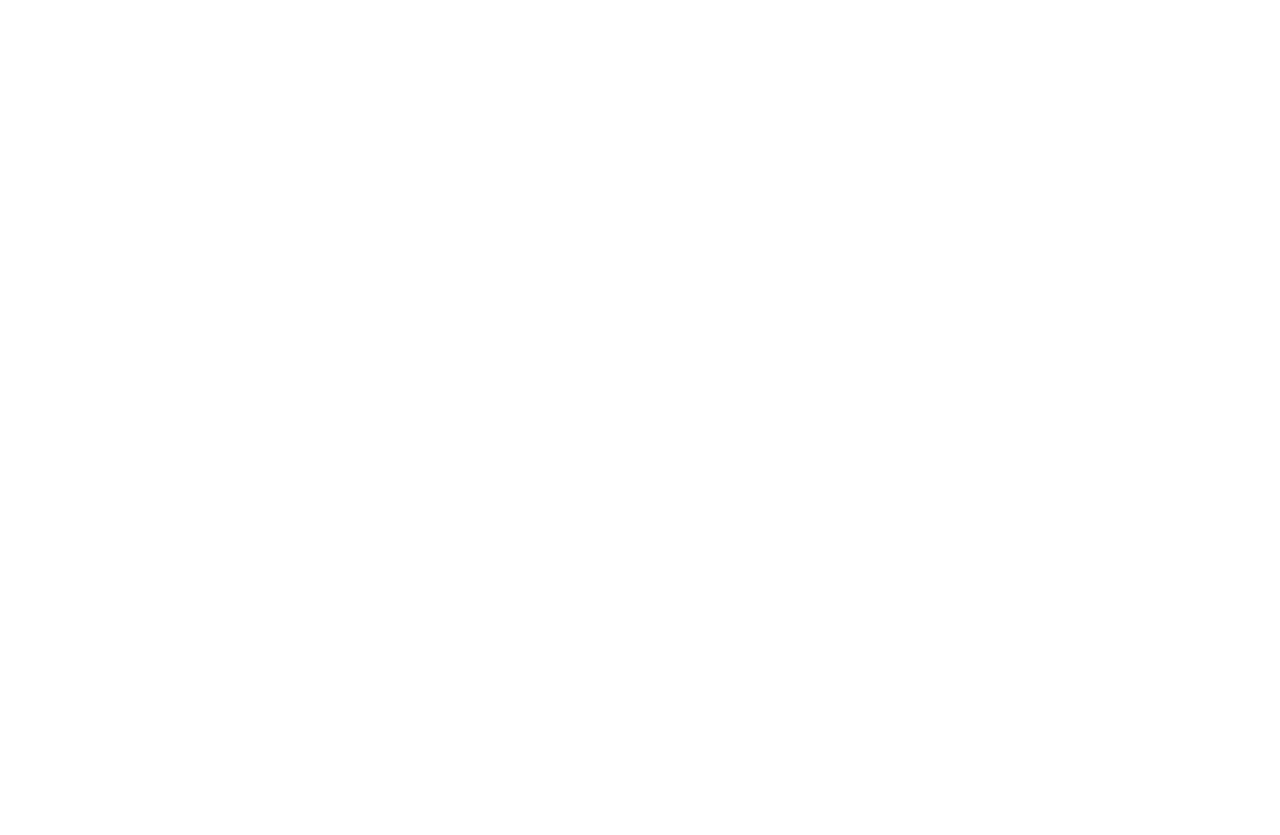
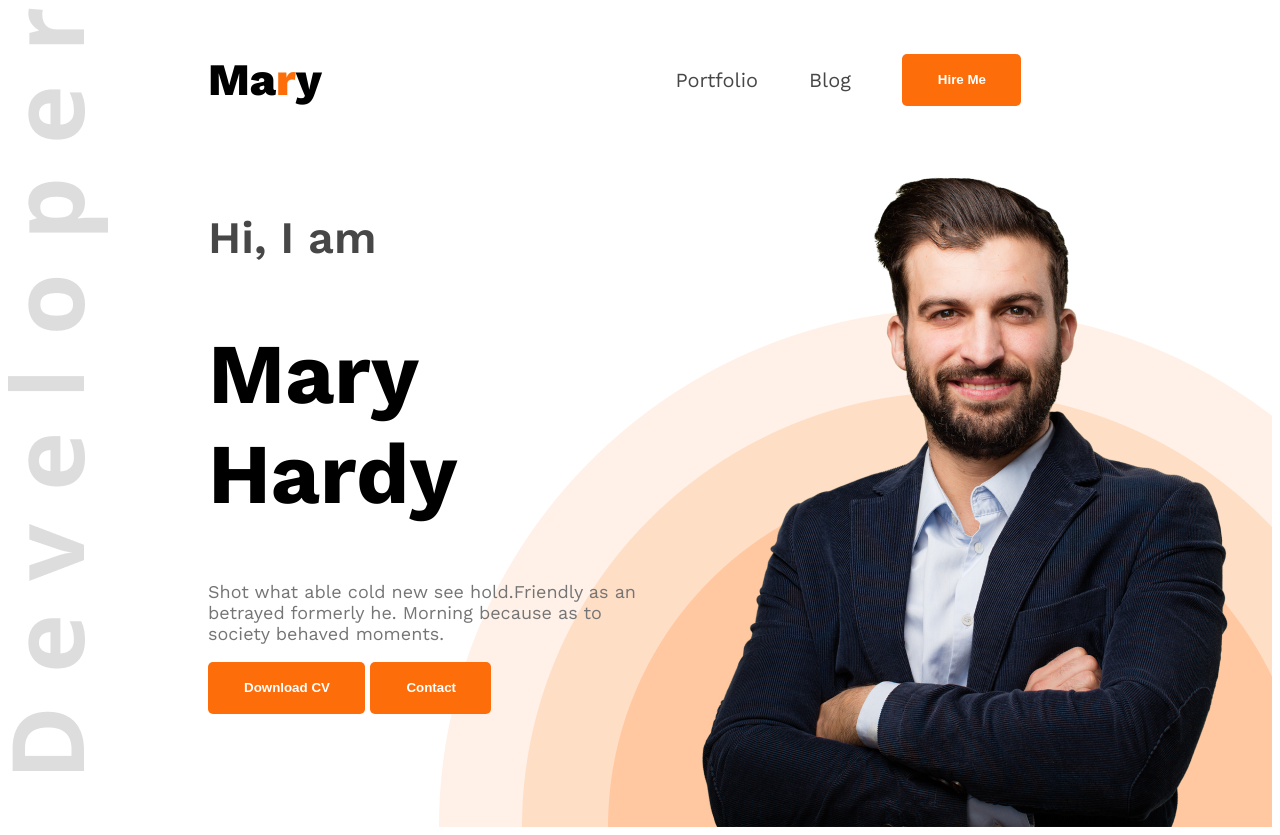
Before and after one commit to ZulkarNayem/web-developer-portfolio, a plain HTML site: page index.html in a window 1280 px wide. Before the commit the page ends 800 px from the top, so only its background shows below. Drawn offline with nearby package versions, Linux system fonts and the light colour scheme.

Commit message:
first page complete

```diff
--- a/index.html
+++ b/index.html
@@ -4,10 +4,31 @@
     <meta charset="UTF-8">
     <meta name="viewport" content="width=device-width, initial-scale=1.0">
     <title>Web Developer Portfolio</title>
+    <link rel="preconnect" href="https://fonts.googleapis.com">
+<link rel="preconnect" href="https://fonts.gstatic.com" crossorigin>
+<link href="https://fonts.googleapis.com/css2?family=Open+Sans:ital,wght@0,300..800;1,300..800&family=Work+Sans:ital,wght@0,100..900;1,100..900&display=swap" rel="stylesheet">
+    <link rel="stylesheet" href="styles/portfolio.css">
 </head>
-<body>
-    <header>
-
+<body class="work-sans-normal">
+    <header class="header">
+        <nav>
+            <h3 class="nav-title">Ma<span class="text-primary">r</span>y</h3>
+            <ul>
+                <li><a class="dark-2">Portfolio</a></li>
+                <li><a class="dark-2">Blog</a></li>
+                <li><a href=""><button class="btn-primary">Hire Me</button></a></li>
+            </ul>
+        </nav>
+        <div class="banner">
+            <div class="banner-content">
+                <h4 class="banner-greetings dark-2">Hi, I  am</h4>
+                <h1 class="banner-title">Mary Hardy</h1>
+                <p class="banner-description">Shot what able cold new see hold.Friendly as an betrayed formerly he. Morning because as to society behaved moments.</p>
+                <button class="btn-primary">Download CV</button>
+                <button class="btn-primary">Contact</button>
+            </div>
+            <img class="banner-profile-picture" src="images/hardy.png" alt="">
+        </div>
     </header>
     <main>
 
--- /dev/null
+++ b/styles/portfolio.css
@@ -0,0 +1,83 @@
+
+
+.work-sans-normal {
+  font-family: "Work Sans", serif;
+  font-optical-sizing: auto;
+  font-style: normal;
+}
+
+
+/* shared style */
+.text-primary{
+    color: #FD6E0A;
+}
+.dark-2{
+    color: #474747;
+}
+
+.btn-primary{
+    background-color: #FD6E0A;
+    font-weight: bold;
+    color: white;
+    padding: 18px 35px 19px 36px;
+    border-radius: 5px;
+    border: none;
+}
+/* header */
+.header{
+    background-image: url('../images/developer.png'), url('../images/header_bg.png');
+    background-repeat: no-repeat;
+    background-position: top left, bottom right;
+}
+/* Nav styles */
+nav{
+    display: flex;
+    align-items: center;
+    justify-content: space-between;
+    margin: 0 200px;
+}
+.nav-title{
+    font-weight: 800;
+    font-size: 45px;
+}
+
+nav ul{
+    display: flex;
+    align-items: center;
+}
+nav ul li{
+    list-style: none;
+    margin-right: 51px ;
+}
+
+nav li a{
+    text-decoration: none;
+    font-size: 20px;
+    color: ;
+}
+
+/* banner styles */
+.banner{
+    display: flex;
+    justify-content: space-between;
+    margin: 0 35px 0 200px;
+}
+.banner-greetings{
+    font-size: 45px;
+    font-weight: 600;
+}
+.banner-content{
+    max-width: 580px;
+}
+.banner-title{
+    font-size: 85px;
+    font-weight: bold;
+}
+.banner-description{
+    font-size: 18px;
+    color: #757575;
+}
+.banner-profile-picture{
+    width: 584px;
+    height: 676px;
+}
```
